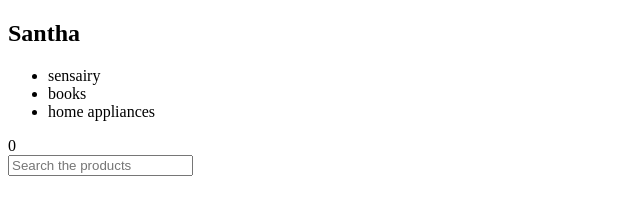
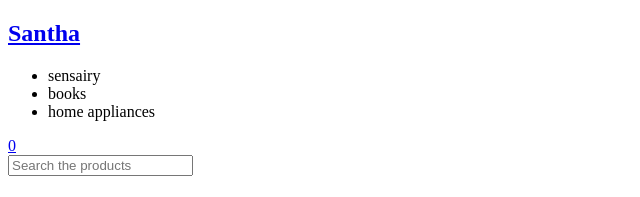
Before and after one commit to Thivythiya/santha, a React app: page / in a window 1280 px wide. Shown: the top 197 px of the page, without its empty margins (0-640 px from the left). Built offline with nearby package versions, Linux system fonts and the light colour scheme; the HTML template or start-up script is replaced by a standard one.

Commit message:
Add the path link to the Header component

```diff
--- a/src/components/Header/Header.jsx
+++ b/src/components/Header/Header.jsx
@@ -1,6 +1,6 @@
 import React, {Component} from 'react';
 import './headerStyle';
-
+import { Link } from 'react-router-dom';
 export default class Header extends Component{
 	constructor(){
 		super()
@@ -17,21 +17,28 @@
 		//let {category,onClickChange} = this.props;
 
 		return <div id="appheader">
+
 				<div>
-					<h2>Santha</h2>
+				<div>
+					<h2><Link to="/">Santha</Link></h2>
 				</div>
+
 				<div>
 					<ul>
 					{
 						category.map((menu,i) => {
-							return <li key={i} onClick={this.passClickChange.bind(this,menu)}>{menu}</li>
+							return <li key={i} onClick={this.passClickChange.bind(this,menu)} >{menu}</li>
 						})
 					}
 					</ul>
 				</div>
-				<div className="cart-details">
-					<span className="svg-shopping-icon"><i className="fa fa-shopping-bag" aria-hidden="true"></i></span>
-					<span className="cart-count"><span>{this.props.countValue}</span></span>
+
+				<Link to="/cart_details">
+					<div className="cart-details">
+						<span className="svg-shopping-icon"><i className="fa fa-shopping-bag" aria-hidden="true"></i></span>
+						<span className="cart-count"><span>{this.props.countValue}</span></span>
+					</div>
+				</Link>
 				</div>
 
 				<div className="searchbar">
```
